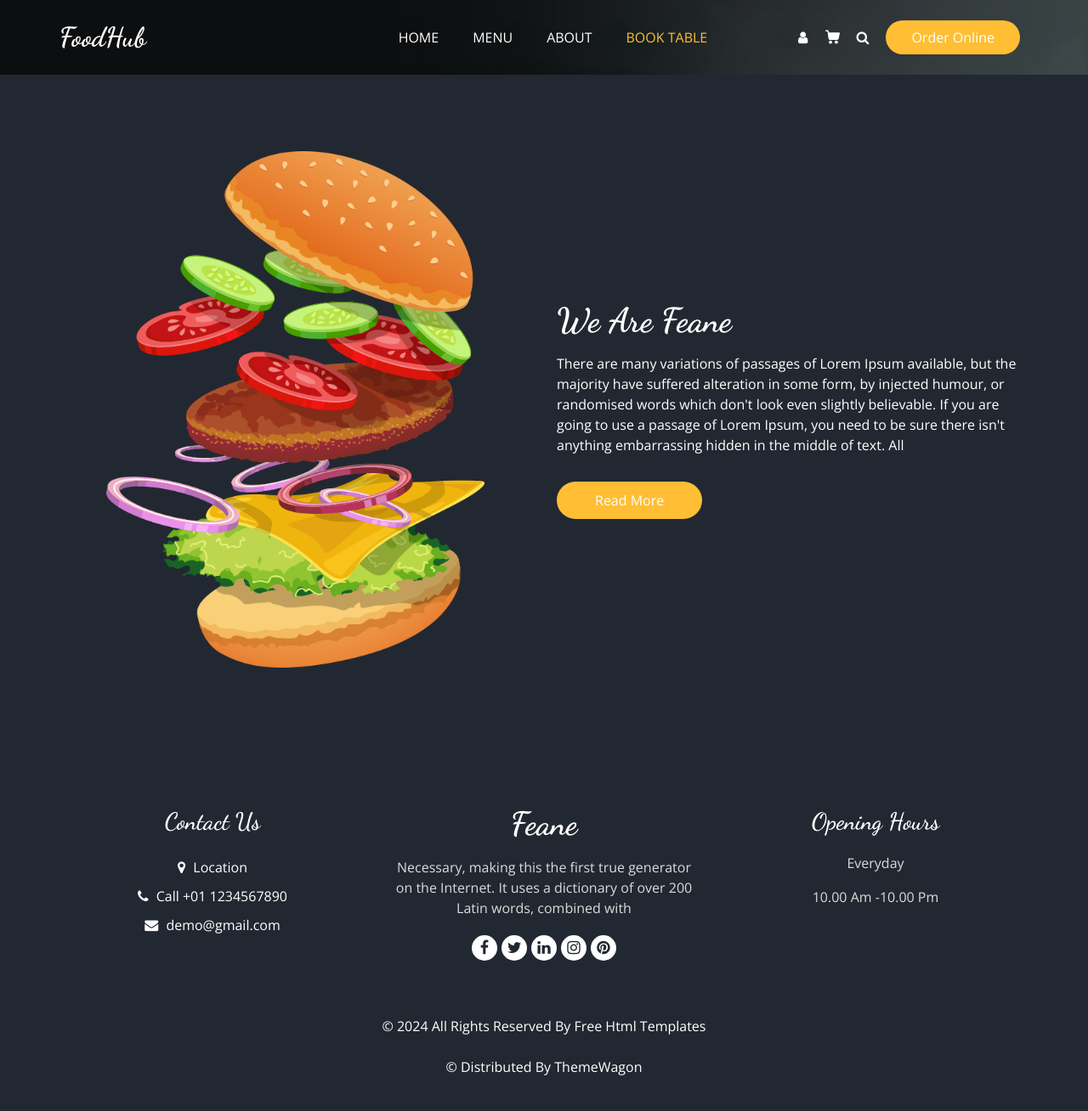
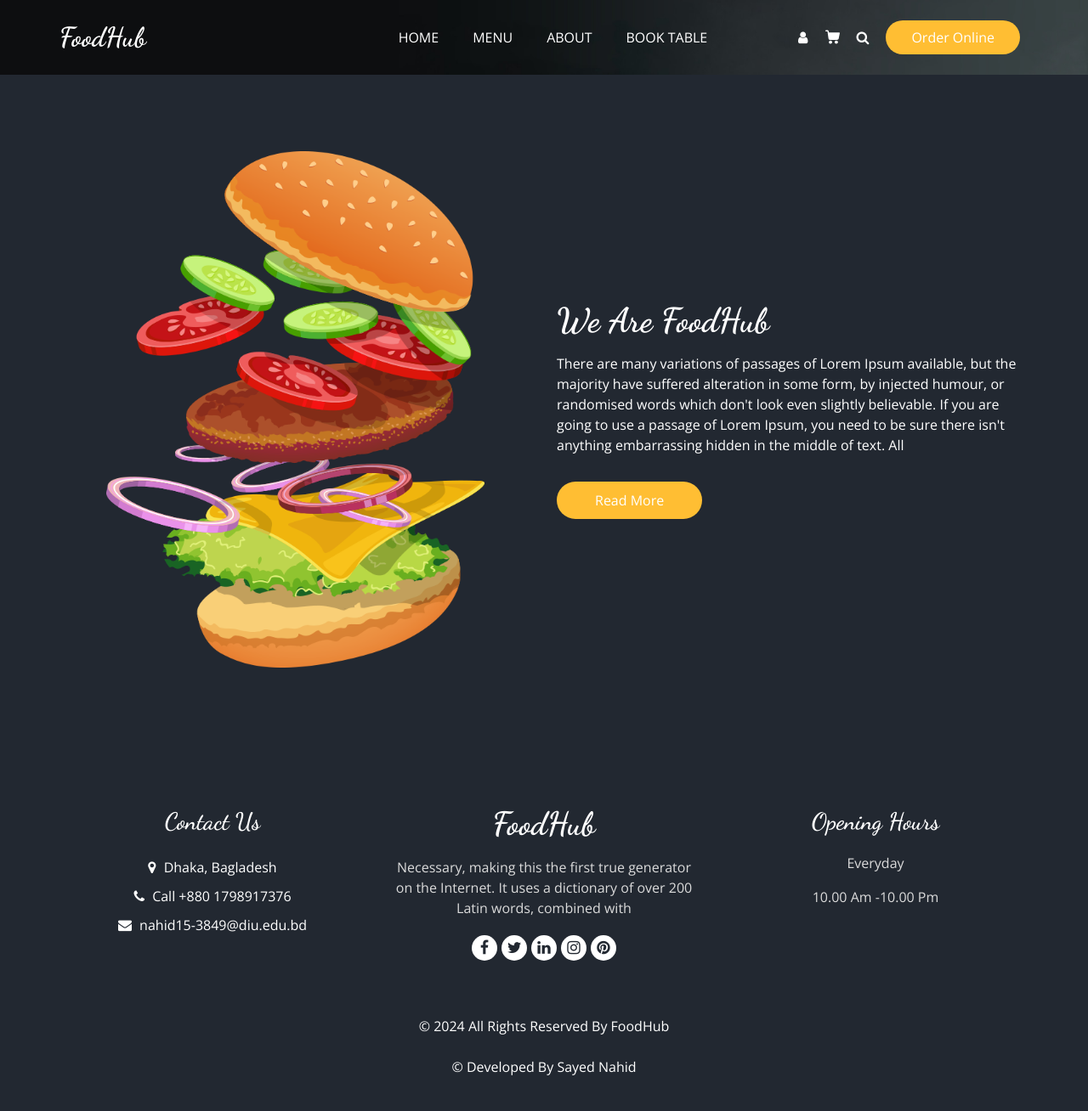
Before and after one commit to Sayed-Nahid/FoodHub, a Django app: page /about in a window 1280 px wide. Shown: the whole page at 85% size. Run offline with Django 5.2, Linux system fonts and the light colour scheme; some libraries are stand-ins or nearby versions.

Commit message:
customization done

```diff
--- a/templates/about.html
+++ b/templates/about.html
@@ -17,7 +17,7 @@
           <div class="detail-box">
             <div class="heading_container">
               <h2>
-                We Are Feane
+                We Are FoodHub
               </h2>
             </div>
             <p>
--- a/templates/base.html
+++ b/templates/base.html
@@ -63,7 +63,7 @@
               <li class="nav-item">
                 <a class="nav-link" href="about">About</a>
               </li>
-              <li class="nav-item active">
+              <li class="nav-item">
                 <a class="nav-link" href="book">Book Table <span class="sr-only">(current)</span> </a>
               </li>
             </ul>
@@ -159,19 +159,19 @@
               <a href="">
                 <i class="fa fa-map-marker" aria-hidden="true"></i>
                 <span>
-                  Location
+                  Dhaka, Bagladesh
                 </span>
               </a>
               <a href="">
                 <i class="fa fa-phone" aria-hidden="true"></i>
                 <span>
-                  Call +01 1234567890
+                  Call +880 1798917376
                 </span>
               </a>
               <a href="">
                 <i class="fa fa-envelope" aria-hidden="true"></i>
                 <span>
-                  demo@gmail.com
+                  nahid15-3849@diu.edu.bd
                 </span>
               </a>
             </div>
@@ -180,7 +180,7 @@
         <div class="col-md-4 footer-col">
           <div class="footer_detail">
             <a href="" class="footer-logo">
-              Feane
+              FoodHub
             </a>
             <p>
               Necessary, making this the first true generator on the Internet. It uses a dictionary of over 200 Latin words, combined with
@@ -219,9 +219,9 @@
       <div class="footer-info">
         <p>
           &copy; <span id="displayYear"></span> All Rights Reserved By
-          <a href="https://html.design/">Free Html Templates</a><br><br>
-          &copy; <span id="displayYear"></span> Distributed By
-          <a href="https://themewagon.com/" target="_blank">ThemeWagon</a>
+          <a href="https://html.design/">FoodHub</a><br><br>
+          &copy; <span id="displayYear"></span> Developed By
+          <a href="https://themewagon.com/" target="_blank">Sayed Nahid</a>
         </p>
       </div>
     </div>
--- a/templates/book.html
+++ b/templates/book.html
@@ -55,7 +55,7 @@
         </div>
         <div class="col-md-6">
           <div class="map_container ">
-            <div id="googleMap"></div>
+            <iframe src="https://www.google.com/maps/embed?pb=!1m16!1m12!1m3!1d1414.786805311015!2d90.31975145911765!3d23.87655555593505!2m3!1f0!2f0!3f0!3m2!1i1024!2i768!4f13.1!2m1!1sdiu!5e0!3m2!1sen!2sbd!4v1722511420100!5m2!1sen!2sbd" width="600" height="450" style="border:0;" allowfullscreen="" loading="lazy" referrerpolicy="no-referrer-when-downgrade"></iframe>
           </div>
         </div>
       </div>
```
Also changed, not shown: templates/index.html (+15 -15 lines).
